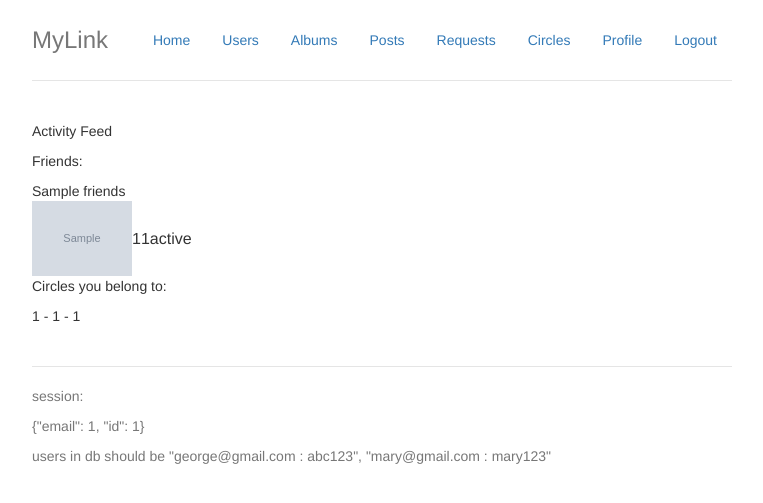
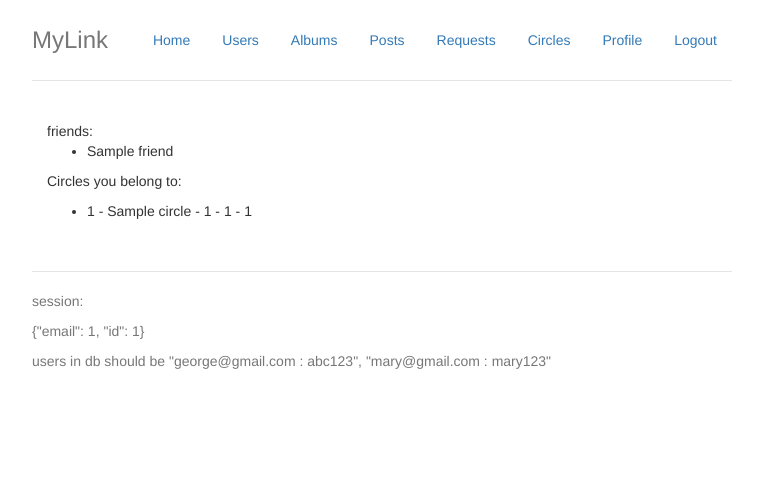
Before and after one commit to austinschwartz/MyLink, a Flask app: template templates/index.html in a window 1280 px wide. Shown: the top 503 px of the page, without its empty margins (258-1021 px from the left). Run offline with Flask 2, Linux system fonts and the light colour scheme; the visitor is signed in with stand-in values (Sample User, id 1); tables that the repository leaves empty hold one stand-in row (values such as "Sample post"); the template is opened without the code that fills it: most values are stand-ins (such as "Sample title", 1, 10 or a date in 2020); grey boxes marked "Sample" are stand-in pictures; some libraries are stand-ins or nearby versions.

Commit message:
probbly going to conflict

```diff
--- a/main.py
+++ b/main.py
@@ -31,7 +31,10 @@ def index():
             friendUser = User.query.filter_by(id = friend.friendid).first()
             if friend.state == 'a':
                 friendUsers.append(friendUser)
-        return render_template('index.html', friends=friendUsers)
+
+        circles = Circle.query.filter_by(userid = session['id'])
+
+        return render_template('index.html', friends=friendUsers, circles=circles)
 
 ## Users
 @app.route('/user/<userid>', methods=['GET', 'POST'])
@@ -152,7 +155,7 @@ def requests():
 @app.route('/createcircle', methods={'GET', 'POST'})
 def createcircle():
     if 'email' not in session:
-        return redirect(url_for('login'))
+        return login('Please log in first')
 
     user = User.query.filter_by(email = session['email']).first()
 
@@ -179,12 +182,12 @@ def createcircle():
 @app.route('/circle/<circleid>', methods={'GET','POST'})
 def circle(circleid):
     if 'email' not in session:
-        return redirect(url_for('login'))
+        return login('Please log in first')
 
     user = User.query.filter_by(email = session['email']).first()
 
     if user is None:
-        return redirect(url_for('login'))
+        return redirect(url_for('login'), error='Please log in')
 
     users_in_circle = Circle.query.filter_by(circleid = circleid)
     users = []
@@ -196,10 +199,10 @@ def circle(circleid):
     return render_template('circle.html', title = 'circle', users = users)
 
 ## Circles
-@app.route('/circles', methods={'GET', 'POST'})
+@app.route('/circles', methods=['GET', 'POST'])
 def circles():
     if 'email' not in session:
-        return redirect(url_for('login'))
+        return redirect(url_for('login'), error='Please log in')
 
     user = User.query.filter_by(email = session['email']).first()
 
--- a/models.py
+++ b/models.py
@@ -67,11 +67,13 @@ class Post(db.Model):
     text = db.Column(db.Text)
     ownerid = db.Column(db.Integer)
     albumid = db.Column(db.Integer)
+    circleid = db.Column(db.Integer)
 
-    def __init__(self, text, ownerid, albumid):
+    def __init__(self, text, ownerid, albumid, circleid):
 	self.text = text
 	self.ownerid = ownerid
 	self.albumid = albumid
+        self.circleid = circleid
 
     def __repr__(self):
 	return '<Post %r>' % self.id
--- a/templates/index.html
+++ b/templates/index.html
@@ -1,25 +1,22 @@
 {% extends "default.html" %}
 {% block content %}
 
-<p>Activity Feed</p>
+<div class='col-lg-12'>
+  friends:
+  <ul>
+  {% for friend in friends %}
+  <li>{{ friend.name }}</li>
+  {% endfor %}
+  </ul>
+</div>
 
-<p>Friends:</p>
-<table>
-  {% for friend in friends %}
-  {{ friends }}
-    <tr>
-      <td><img src="/images/users/{{ friend.id }}/{{ friend.picture }}"/ style="width: 100px"></td>
-      <td>{{ friend.id }}</td>
-      <td>{{ friend.friendid }}</td>
-      <td>{{ friend.state }}</td>
-    </tr>
-  {% endfor %}
-</table>
-
+<div class='col-lg-8'>
 <p>Circles you belong to:</p>
+<ul>
 {% for circle in circles %}
-  {{ circle.circleid }} - {{ circle.ownerid }} - {{ circle.ownerid }}
+<li>{{ circle.id }} - {{ circle.circlename }} - {{ circle.circleid }} - {{ circle.ownerid }} - {{ circle.userid }}</li>
 {% endfor %}
-
+</ul>
+</div>
 
 {% endblock %}
```
